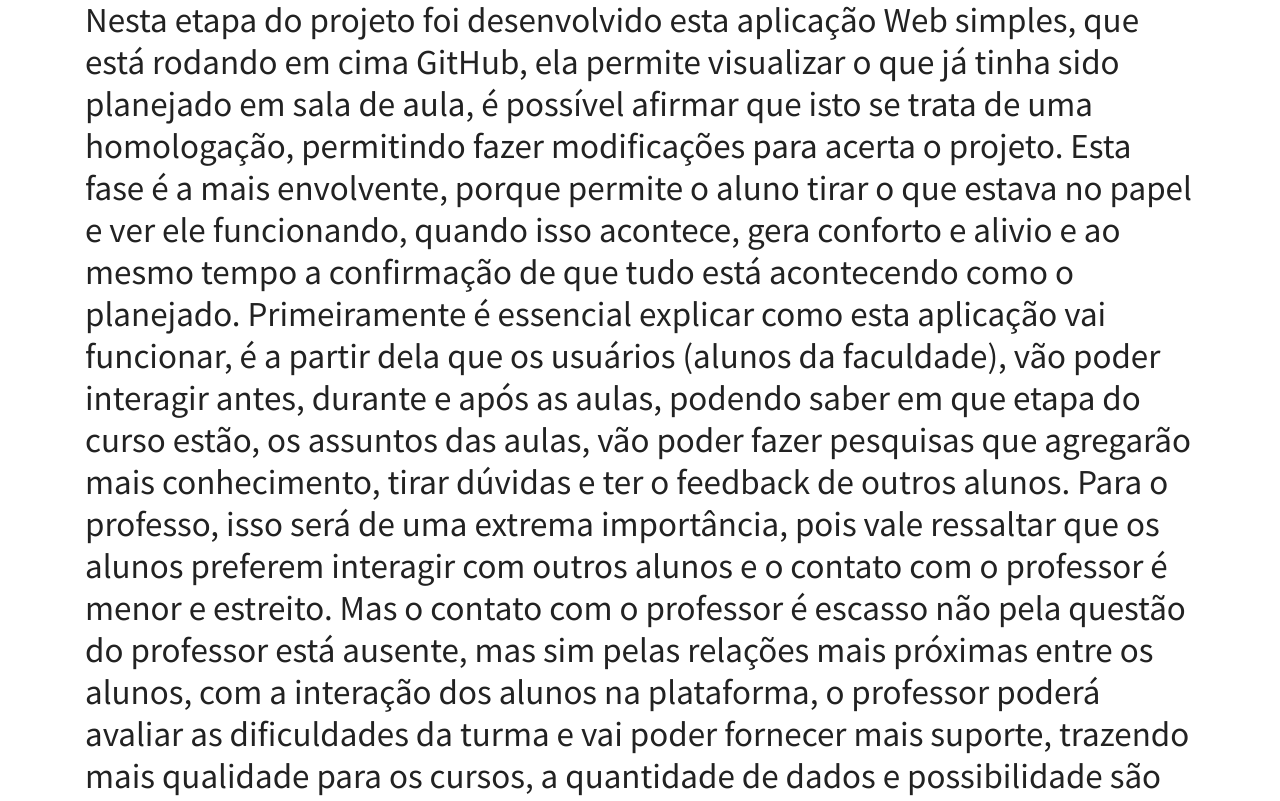
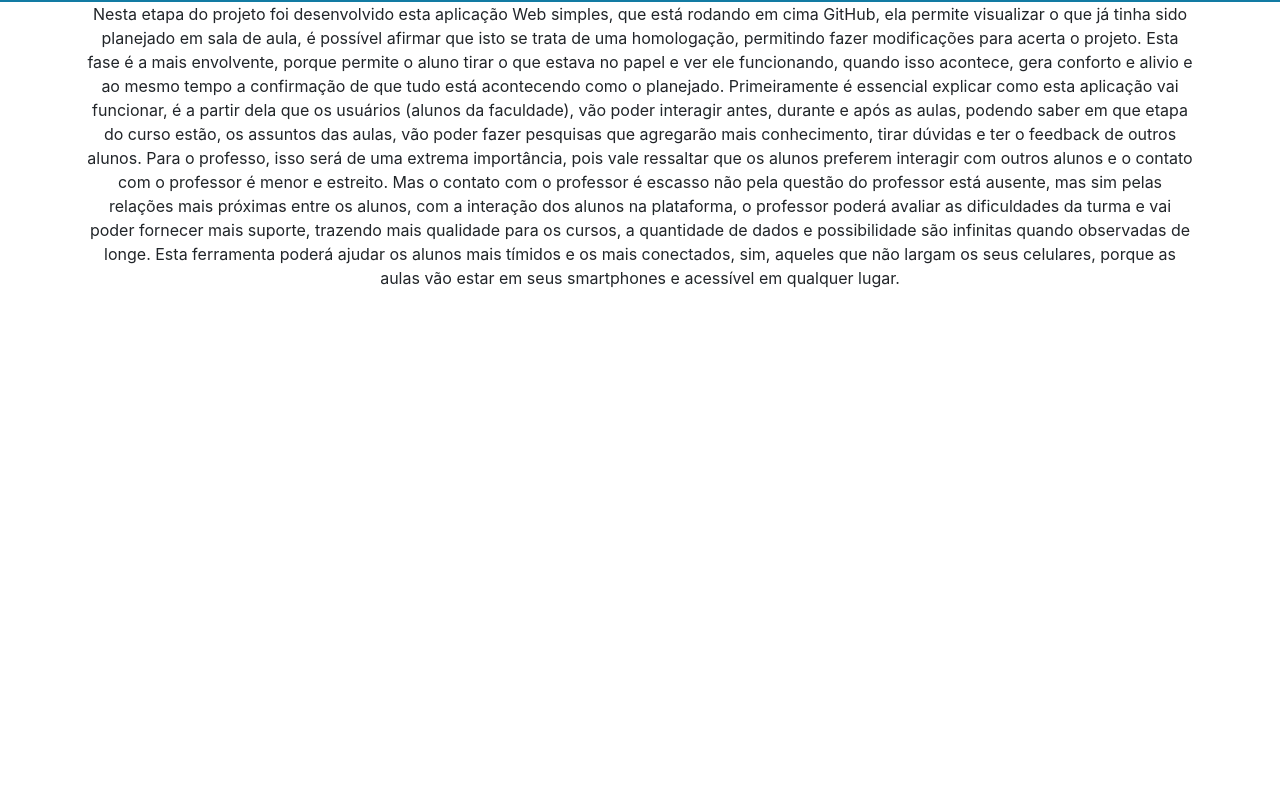
Before and after one commit to Engcompaulo/roboticpr3s-teste.github.io, a plain HTML site: page sobre.html in a window 1280 px wide. Shown: the part 58-859 px from the top of the page. After the commit the page ends 800 px from the top, so only its background shows below. Drawn offline with nearby package versions, Linux system fonts and the light colour scheme.

Commit message:
Update sobre.html

```diff
--- a/sobre.html
+++ b/sobre.html
@@ -7,6 +7,7 @@
   		<link rel="shortcut icon" href="https://www.unicarioca.edu.br/sites/default/files/favicon.png" type="image/png"/>
 		<link rel="stylesheet" href="https://stackpath.bootstrapcdn.com/bootstrap/4.1.1/css/bootstrap.min.css" integrity="sha384-WskhaSGFgHYWDcbwN70/dfYBj47jz9qbsMId/iRN3ewGhXQFZCSftd1LZCfmhktB" crossorigin="anonymous">
 		<link rel="stylesheet" href="https://bootswatch.com/4/lumen/bootstrap.css"/>
+		<link rel="stylesheet" href="/lib/bootstrap.min.css">
 
 
 	</head>
@@ -42,16 +43,14 @@
 
 
 	  <div class="container">
-    <h1>
+   <p class="text-center">
 
 	   Nesta etapa do projeto foi desenvolvido esta aplicação Web simples, que está rodando em cima GitHub, ela permite visualizar o que já tinha sido planejado em sala de aula, é possível afirmar que isto se trata de uma homologação, permitindo fazer modificações para acerta o projeto. Esta fase é a mais envolvente, porque permite o aluno tirar o que estava no papel e ver ele funcionando, quando isso acontece, gera conforto e alivio e ao mesmo tempo a confirmação de que tudo está acontecendo como o planejado.
 Primeiramente é essencial explicar como esta aplicação vai funcionar, é a partir dela que os usuários (alunos da faculdade), vão poder interagir antes, durante e após as aulas, podendo saber em que etapa do curso estão, os assuntos das aulas, vão poder fazer pesquisas que agregarão mais conhecimento, tirar dúvidas e ter o feedback de outros alunos. Para o professo, isso será de uma extrema importância, pois vale ressaltar que os alunos preferem interagir com outros alunos e o contato com o professor é menor e estreito.
 Mas o contato com o professor é escasso não pela questão do professor está ausente, mas sim pelas relações mais próximas entre os alunos, com a interação dos alunos na plataforma, o professor poderá avaliar as dificuldades da turma e vai poder fornecer mais suporte, trazendo mais qualidade para os cursos, a quantidade de dados e possibilidade são infinitas quando observadas de longe. Esta ferramenta poderá ajudar os alunos mais tímidos e os mais conectados, sim, aqueles que não largam os seus celulares, porque as aulas vão estar em seus smartphones e acessível em qualquer lugar.
 
 
-
-
-    </h1>
+    </p>
     </div>
 
 
```
